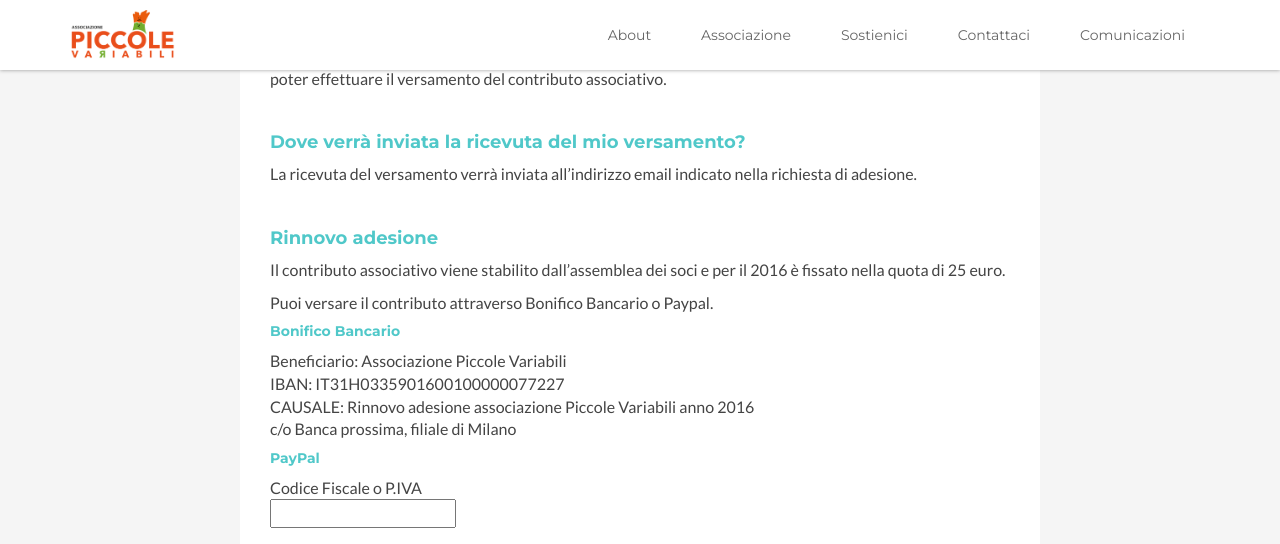
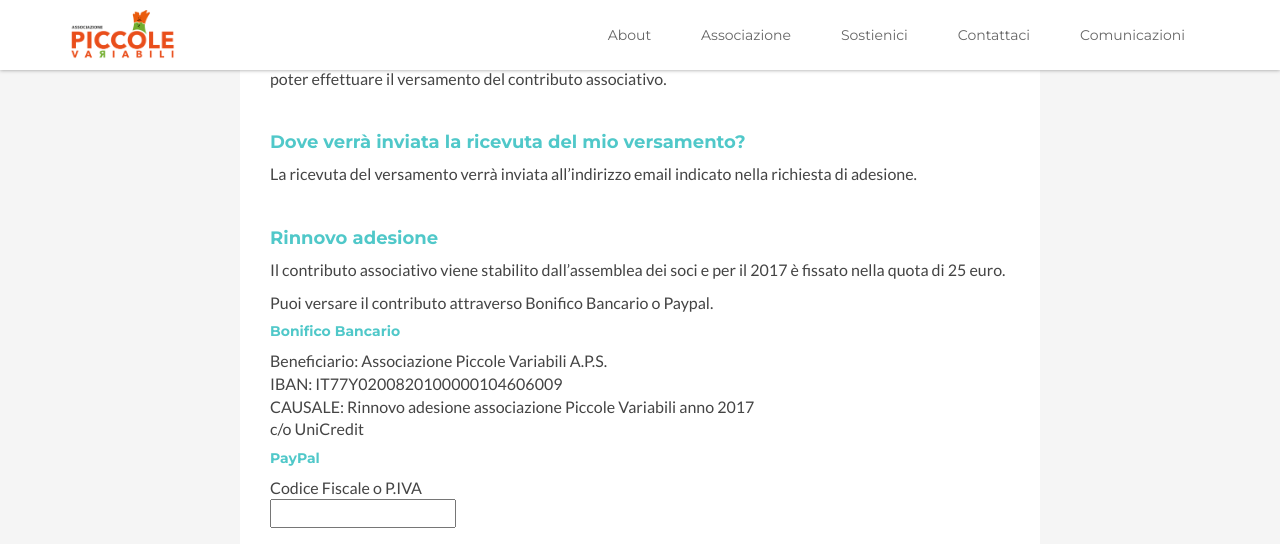
Before and after one commit to fgrotta/piccolevariabili.it, a Jekyll site: the page built from diventa-socio.html, in a window 1280 px wide and 900 px high, scrolled down 749 px, cut to the strip 0-544 px from the top of the window. Built offline with Jekyll 4.4.1, drawn with Linux system fonts in a browser that asks for light colours.

Commit message:
Nuova banca

```diff
--- a/diventa-socio.html
+++ b/diventa-socio.html
@@ -46,7 +46,7 @@ layout: default
 
 	<h4>Rinnovo adesione</h4>
 	<p>
-    		Il contributo associativo viene stabilito dall’assemblea dei soci e per il 2016 è fissato nella quota di 25 euro.
+    		Il contributo associativo viene stabilito dall’assemblea dei soci e per il 2017 è fissato nella quota di 25 euro.
 	</p>
 	<p>
     		Puoi versare il contributo attraverso Bonifico Bancario o Paypal.
@@ -54,10 +54,10 @@ layout: default
 
     	<h5>Bonifico Bancario</h5>
     	<p>
-    		Beneficiario: Associazione Piccole Variabili<br>
-    		IBAN: IT31H0335901600100000077227<br>
-    		CAUSALE: Rinnovo adesione associazione Piccole Variabili anno 2016<br>
-    		c/o Banca prossima, filiale di Milano
+    		Beneficiario: Associazione Piccole Variabili A.P.S.<br>
+    		IBAN: IT77Y0200820100000104606009<br>
+    		CAUSALE: Rinnovo adesione associazione Piccole Variabili anno 2017<br>
+    		c/o UniCredit
     	</p>
 
     	<h5>PayPal</h5>
```
